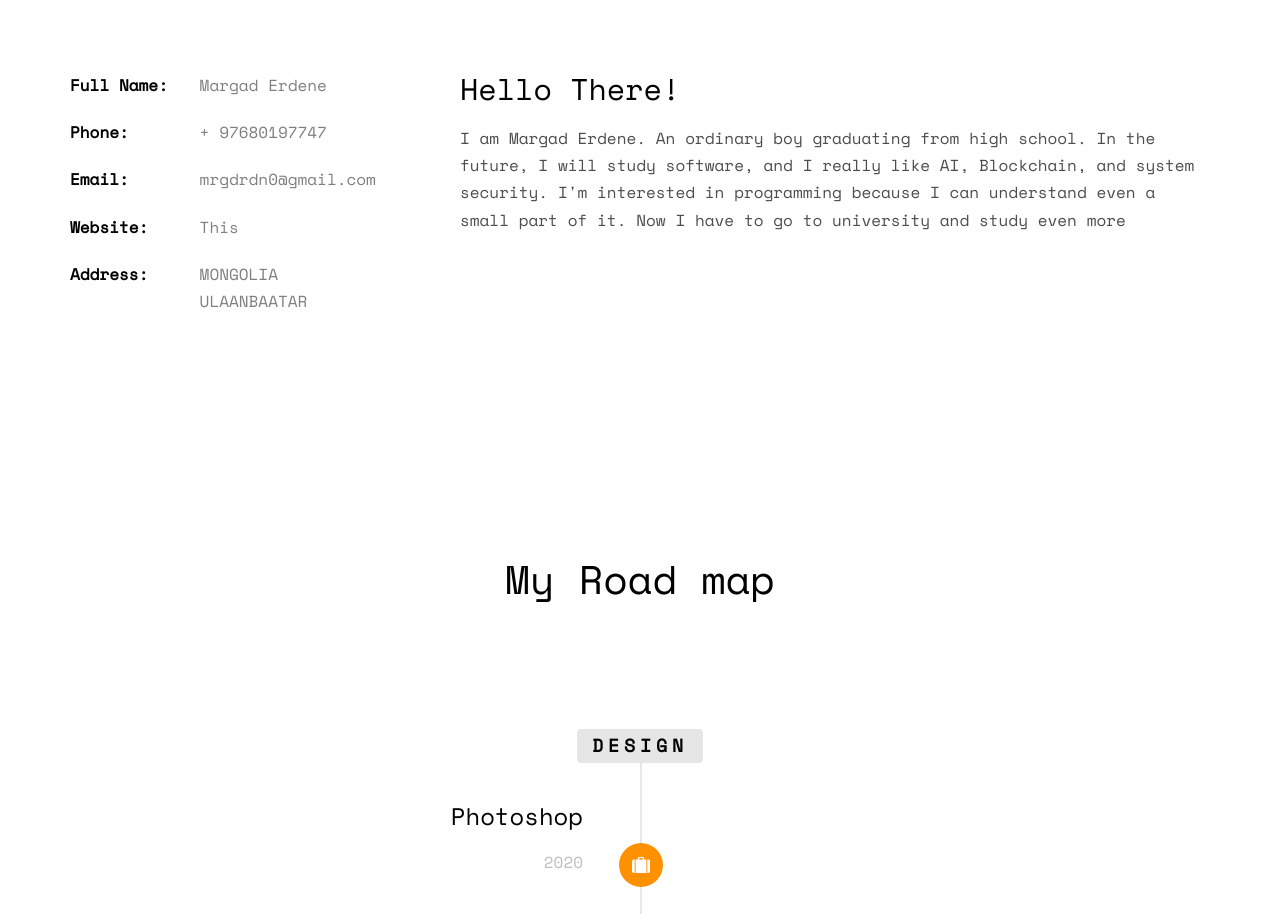
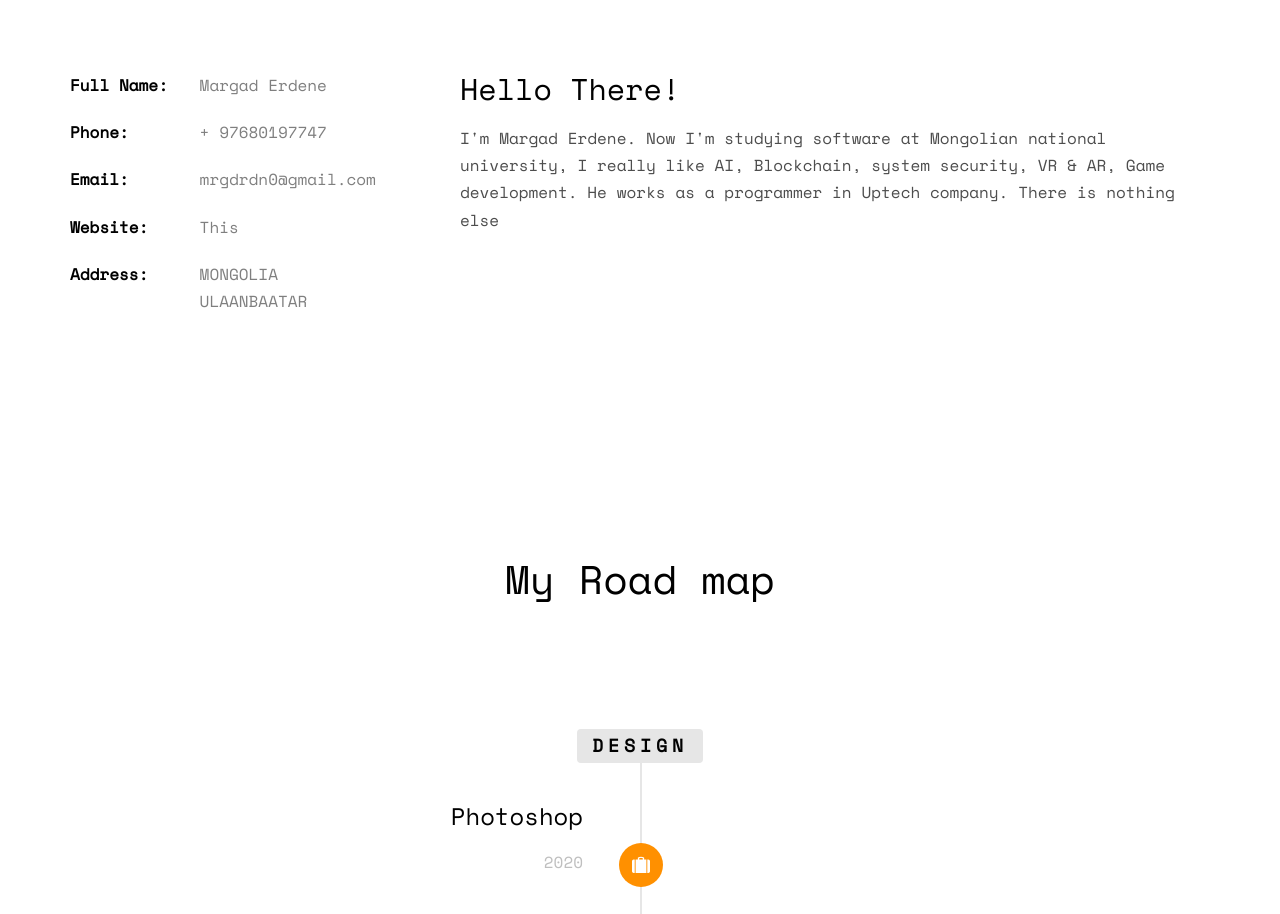
Before and after one commit to Mrgdrdn/TheMargad, a plain HTML site: page index.html in a window 1280 px wide. Shown: the part 1000-1914 px from the top of the page. Drawn offline with nearby package versions, Linux system fonts and the light colour scheme; some packages are replaced by stand-ins of ours; no server answers; files whose address does not match are found by name.

Commit message:
html about add

```diff
--- a/index.html
+++ b/index.html
@@ -86,7 +86,7 @@
 				</div>
 				<div class="col-md-8">
 					<h2>Hello There!</h2>
-					<p>I am  Margad Erdene.  An ordinary boy graduating from high school.  In the future, I will study software, and I really like AI, Blockchain, and system security.  I'm interested in programming because I can understand even a small part of it.  Now I have to go to university and study even more</p>
+					<p>I'm Margad Erdene. Now I'm studying software at Mongolian national university, I really like AI, Blockchain, system security, VR & AR, Game development. He works as a programmer in Uptech company. There is nothing else</p>
 
 				</div>
 			</div>
```
